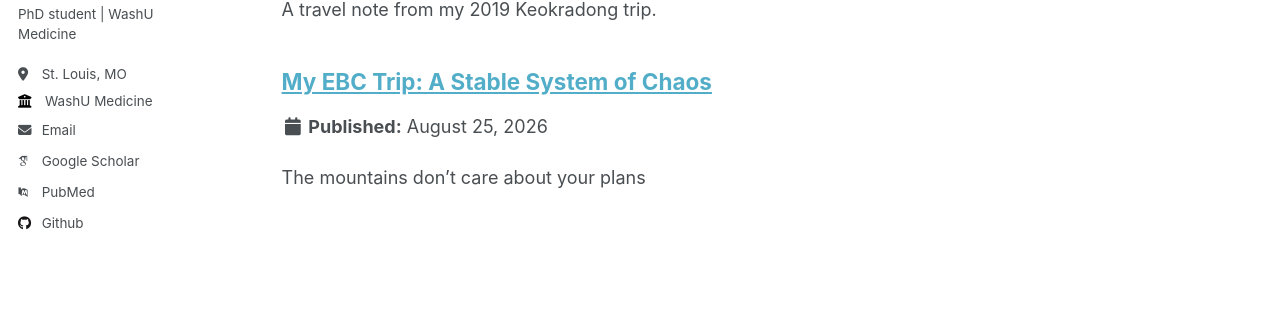
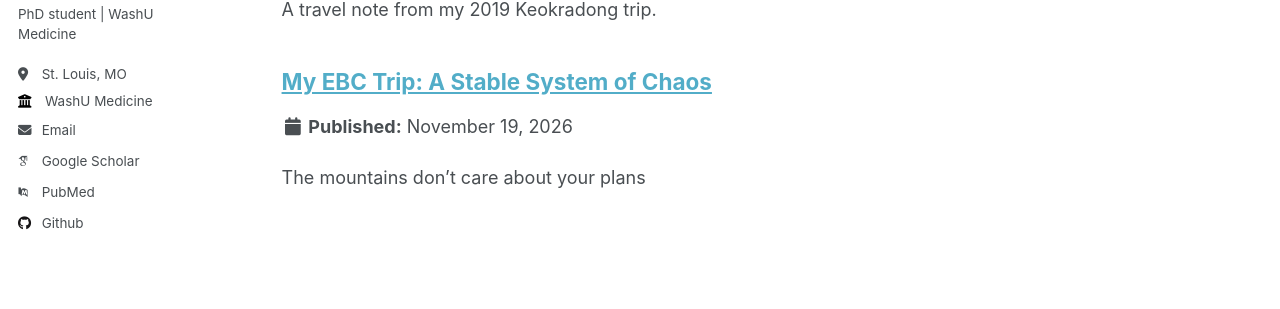
Before and after one commit to Srj/srj.github.io, a Jekyll site: the page built from _pages/sitemap.md, in a window 1280 px wide and 900 px high, scrolled down 5724 px. Shown: the part 278-587 px from the top of the window. Built offline with Jekyll 4.4.1, drawn with Linux system fonts in a browser that asks for light colours; some web fonts are replaced.

Commit message:
Update EBC post published date to Nov 19, 2026
Co-Authored-By: Claude Sonnet 5 <noreply@anthropic.com>

```diff
--- a/_travel/ebc.md
+++ b/_travel/ebc.md
@@ -2,7 +2,7 @@
 title: "My EBC Trip: A Stable System of Chaos"
 collection: travel
 permalink: /travel/ebc/
-date: 2026-08-25
+date: 2026-11-19
 location: "Everest Base Camp, Nepal"
 excerpt: "The mountains don't care about your plans"
 header:
```
